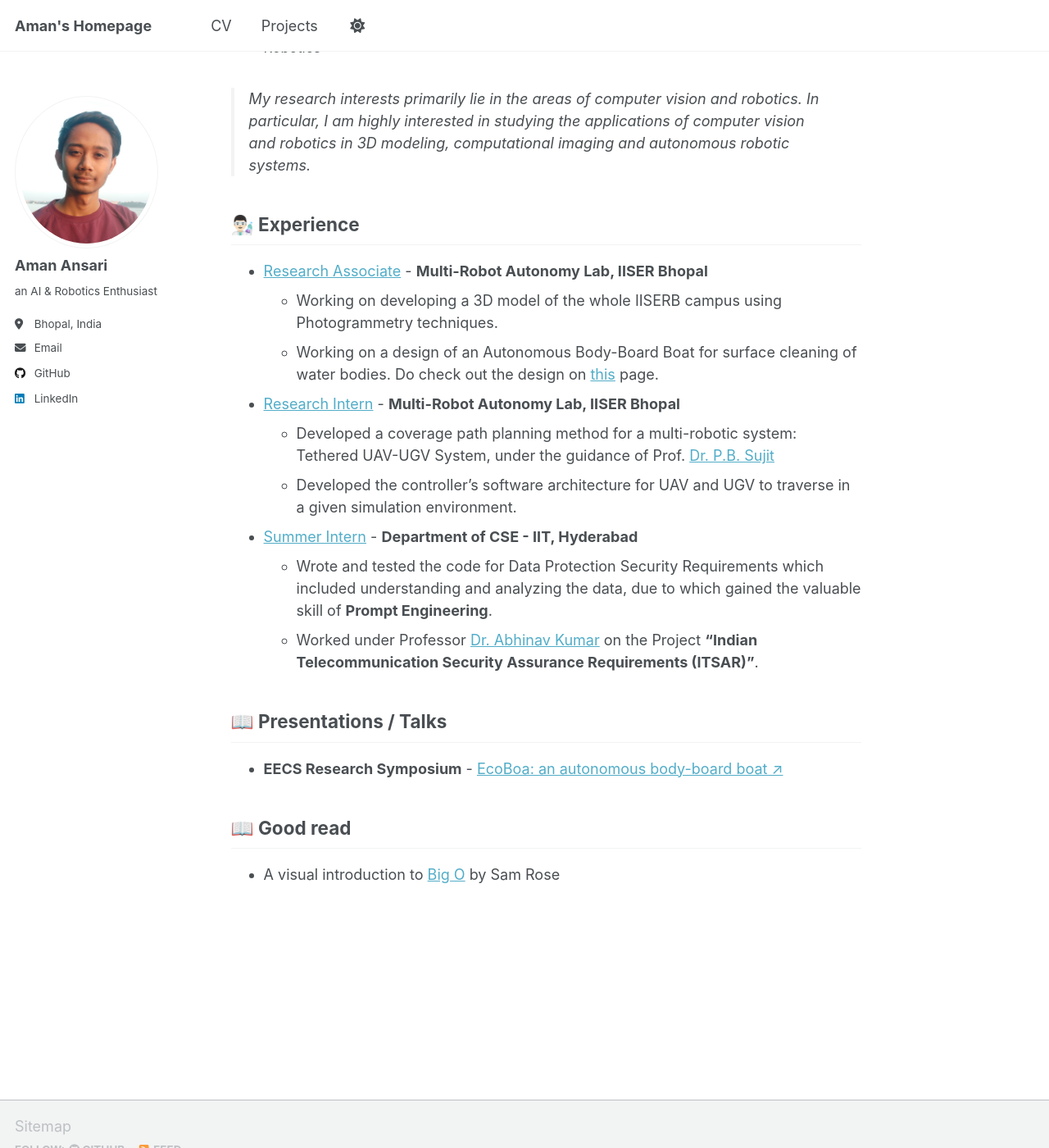
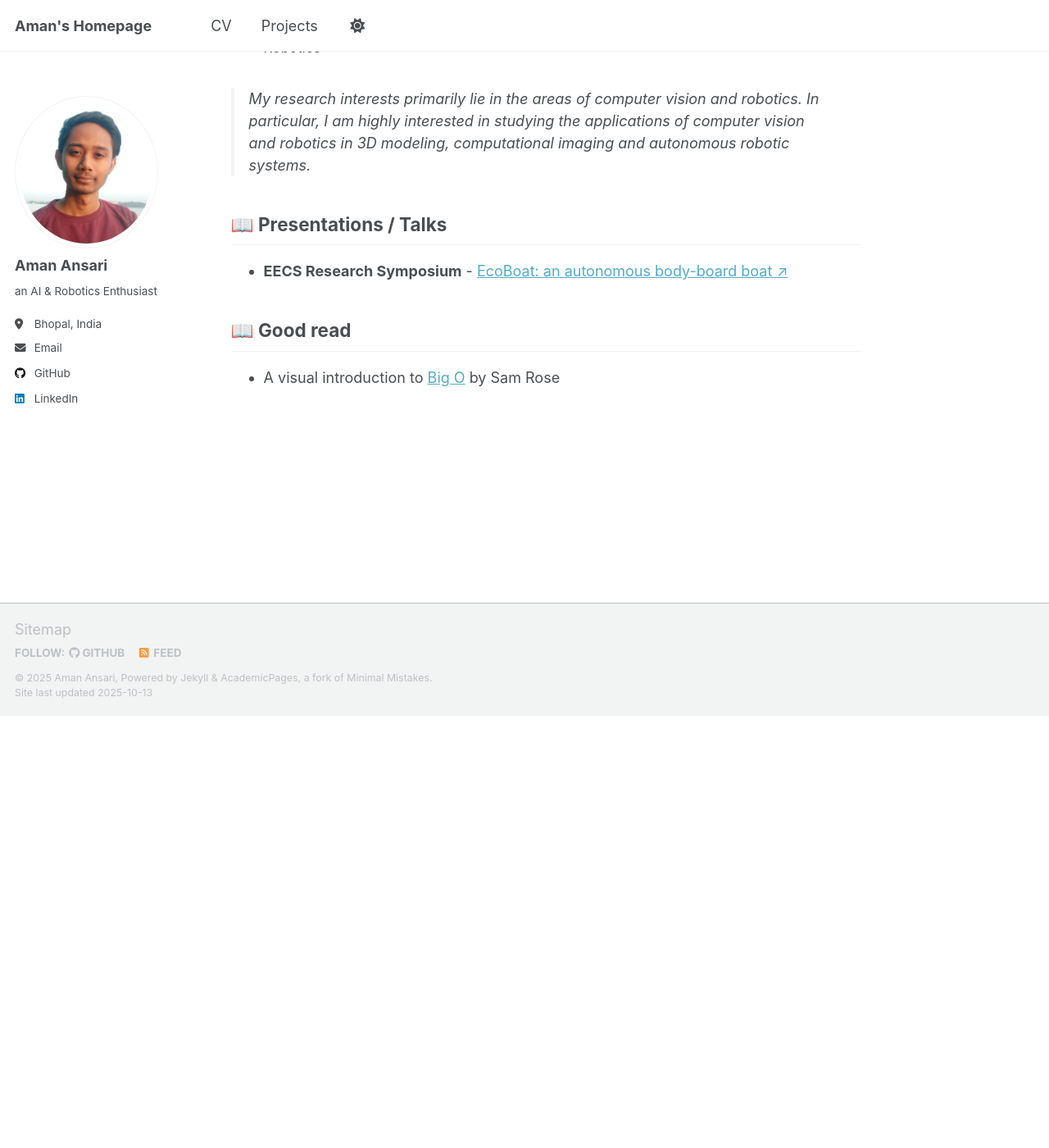
Before and after one commit to Amann09/amann09.github.io, a Jekyll site: the page built from _pages/about.md, in a window 1280 px wide and 1400 px high, scrolled down 628 px. Shown: the whole window at 82% size. Built offline with Jekyll 4.4.1, drawn with Linux system fonts in a browser that asks for light colours; a script that is not in the unit is left out; after the commit the page ends 1501 px from its top, so only the background shows below that.

Commit message:
init commit

```diff
--- a/_pages/about.md
+++ b/_pages/about.md
@@ -33,7 +33,16 @@ Contact me at <strong style="color: #51b7df; font-size: 17px;">amanansari8472@gm
 > My research interests primarily lie in the areas of computer vision and robotics. In particular, I am highly interested in studying the applications of computer vision and robotics in 3D modeling, computational imaging and autonomous robotic systems.
 
 
-👨🏻‍🔬 Experience
+📖 Presentations / Talks
+------
+-  **EECS Research Symposium** - [EcoBoat: an autonomous body-board boat ↗](https://docs.google.com/presentation/d/184N_BPyElm7EtMWhPv7euI0W_D04XZdy/edit?usp=sharing&ouid=109816370411014152738&rtpof=true&sd=true)
+
+
+📖 Good read
+------
+- A visual introduction to [Big O](https://samwho.dev/big-o/) by Sam Rose
+
+<!-- 👨🏻‍🔬 Experience
 ------
 
 - [Research Associate](https://moonlab.iiserb.ac.in/) - **Multi-Robot Autonomy Lab, IISER Bhopal**
@@ -47,16 +56,7 @@ Contact me at <strong style="color: #51b7df; font-size: 17px;">amanansari8472@gm
 
 - [Summer Intern](https://cse.iith.ac.in/) - **Department of CSE - IIT, Hyderabad**
   - Wrote and tested the code for Data Protection Security Requirements which included understanding and analyzing the data, due to which gained the valuable skill of **Prompt Engineering**.
-  - Worked under Professor [Dr. Abhinav Kumar](https://people.iith.ac.in/abhinavkumar/) on the Project **"Indian Telecommunication Security Assurance Requirements (ITSAR)"**.
-
-📖 Presentations / Talks
-------
--  **EECS Research Symposium** - [EcoBoa: an autonomous body-board boat ↗](presentations\EcoBoat\EcoBoat_v1.pptx)
-
-
-📖 Good read
-------
-- A visual introduction to [Big O](https://samwho.dev/big-o/) by Sam Rose
+  - Worked under Professor [Dr. Abhinav Kumar](https://people.iith.ac.in/abhinavkumar/) on the Project **"Indian Telecommunication Security Assurance Requirements (ITSAR)"**. -->
 
 <!-- A data-driven personal website
 ======
```
